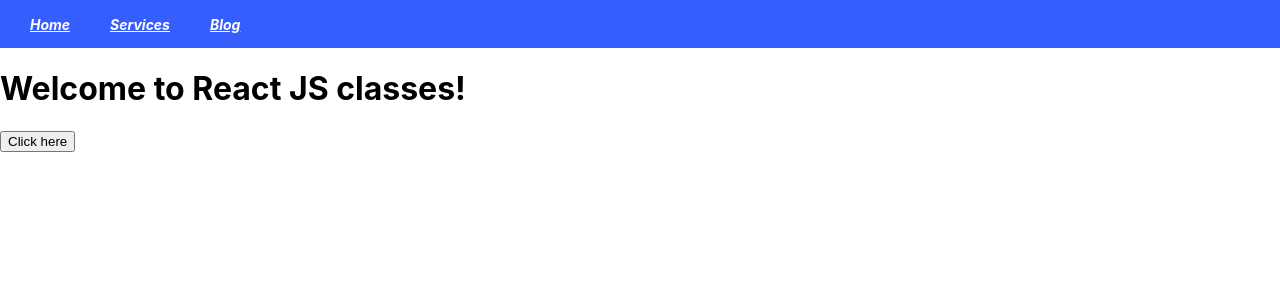
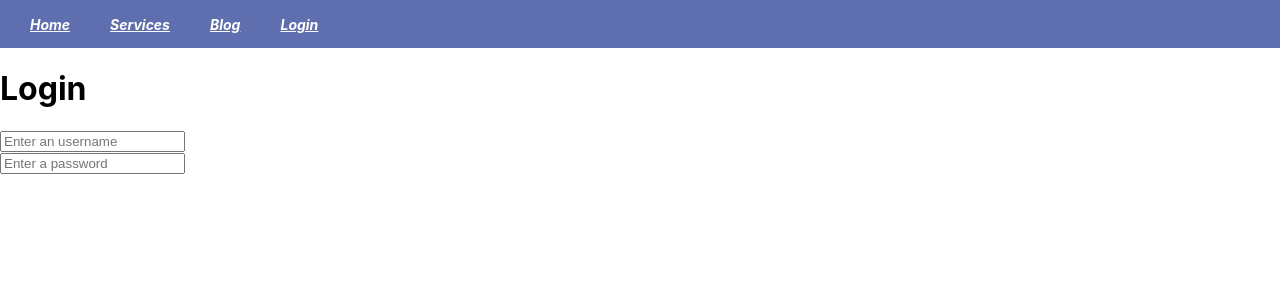
Before and after one commit to hrvaralakshmi956-cpu/keystone, a React (Create React App) app: page /login in a window 1280 px wide. Shown: the top 300 px of the page. Built offline with nearby package versions, Linux system fonts and the light colour scheme.

Commit message:
Day-18 Internship work

```diff
--- a/src/App.css
+++ b/src/App.css
@@ -2,7 +2,7 @@
 {
     width: 100%;
     height: 48px;
-    background-color:rgba(0, 51, 255, 0.787);
+    background-color:rgba(52, 72, 153, 0.787);
     display: flex;
     /* justify-content: center; */
     align-items: center;
--- a/src/App.js
+++ b/src/App.js
@@ -2,20 +2,28 @@ import logo from './logo.svg';
 import './App.css';
 import Welcome from "./Welcome.jsx"
 import Header from "./Header.jsx"
-import { BrowserRouter , Route, Routes } from 'react-router-dom';
+import { BrowserRouter , Routes, Route } from 'react-router-dom';
+import Blog from './Blog.jsx';
+import Services from './Services.jsx';
+import Home from './Home.jsx';
+import Login from './Login.jsx';
 
 function App() {
   return (
     <div>
         <Header></Header>
-        <h1>Welcome to React JS classes!</h1>
-        <button>Click here</button>
 
         <BrowserRouter>
 
         <Routes>
 
             <Route path='/welcome' element={<Welcome/>} />
+            <Route path='/Blog' element={<Blog/>} />
+            <Route path='/Services' element={<Services/>} />
+            <Route path='/' element={<Home/>} />
+            <Route path='*' element={<h2>Page Not Found</h2>} />
+            <Route path='/login' element={<Login/>} />
+
 
         </Routes>
 
--- a/src/Header.jsx
+++ b/src/Header.jsx
@@ -5,18 +5,21 @@ function Header() {
     return (
         <div>
             <nav className='navbar'>
-                <a href="" className='navlinks'>
+                <a href="/" className='navlinks'>
                     Home
                     </a>
-                <a href="" className='navlinks'>
+                <a href="/Services" className='navlinks'>
                     Services
                     </a>
-                <a href="" className='navlinks'>
+                <a href="/blog" className='navlinks'>
                     Blog
                     </a>
+                <a href="/Login" className='navlinks'>
+                Login
+                </a>
             </nav>
         </div>
-    )
+    );
 }
 
-export default Header
+export default Header;
--- /dev/null
+++ b/src/Home.jsx
@@ -0,0 +1,11 @@
+import React from 'react'
+
+function Home() {
+    return (
+        <div>
+            <h2>Welcome to react JS web development conducted by Prinston Smart Engineers!</h2>
+        </div>
+    )
+}
+
+export default Home
--- /dev/null
+++ b/src/Login.jsx
@@ -0,0 +1,24 @@
+import React from 'react'
+
+function Login() {
+    return (
+        <div>
+            <h1>Login</h1>
+            <input type="username"
+            name=""
+            id=""
+            placeholder="Enter an username" />
+            <br>
+            </br>
+
+            <input type="password"
+            name=""
+            id=""
+            placeholder="Enter a password" />
+
+
+        </div>
+    )
+}
+
+export default Login
--- /dev/null
+++ b/src/Services.jsx
@@ -0,0 +1,16 @@
+import React from 'react'
+
+function Services() {
+    return (
+        <div>
+          Our Services
+          <ol>
+            <li>LLM Based Models</li>
+            <li>Web Development</li>
+            <li>Cyber Security</li>
+            </ol>
+        </div>
+    );
+}
+
+export default Services
```
Also changed, not shown: src/Blog.jsx (added, +11 -0 lines), src/Dashboard.jsx (added, +12 -0 lines).
